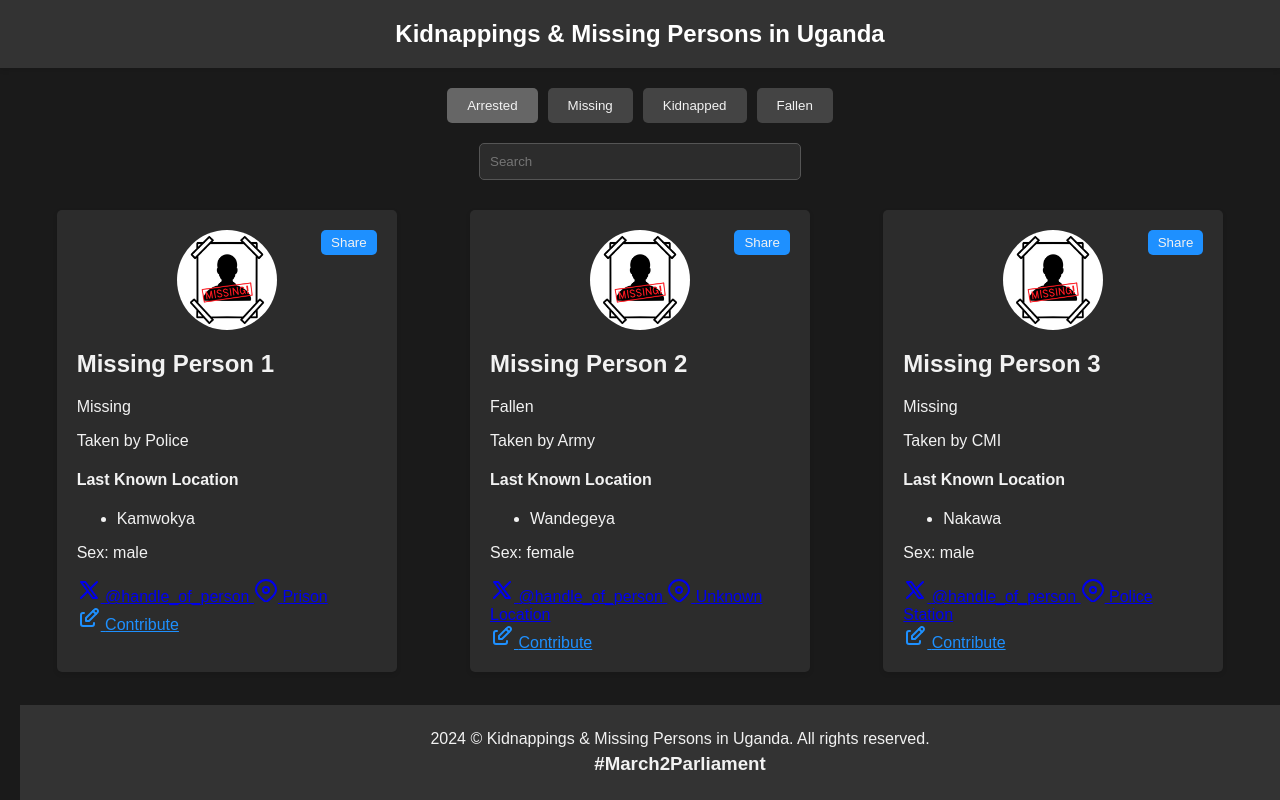
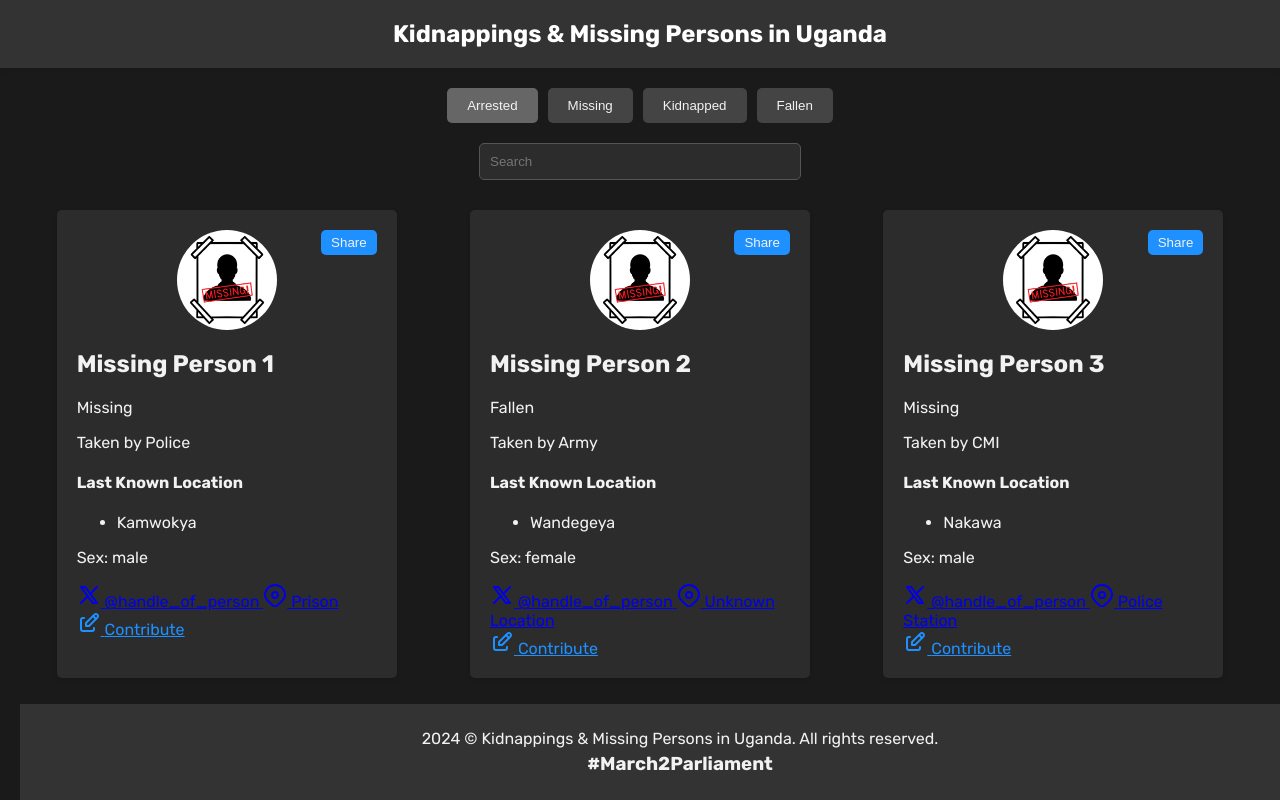
Before and after one commit to wkambale/missingpersons, a plain HTML site: page this/index.html in a window 1280 px wide. Drawn offline with Linux system fonts and the light colour scheme.

Commit message:
update styling

```diff
--- a/styles.css
+++ b/styles.css
@@ -1,3 +1,5 @@
+@import url("https://fonts.googleapis.com/css2?family=Rubik:wght@300;400;500;700;900&display=swap");
+
 body {
     font-family: "Rubik", sans-serif;
     background-color: #1a1a1a;
--- a/this/styles.css
+++ b/this/styles.css
@@ -1,3 +1,5 @@
+@import url("https://fonts.googleapis.com/css2?family=Rubik:wght@300;400;500;700;900&display=swap");
+
 body {
     font-family: "Rubik", sans-serif;
     background-color: #1a1a1a;
```
